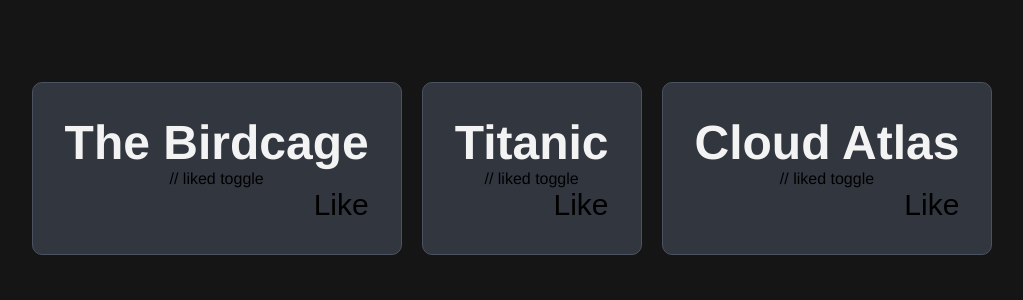
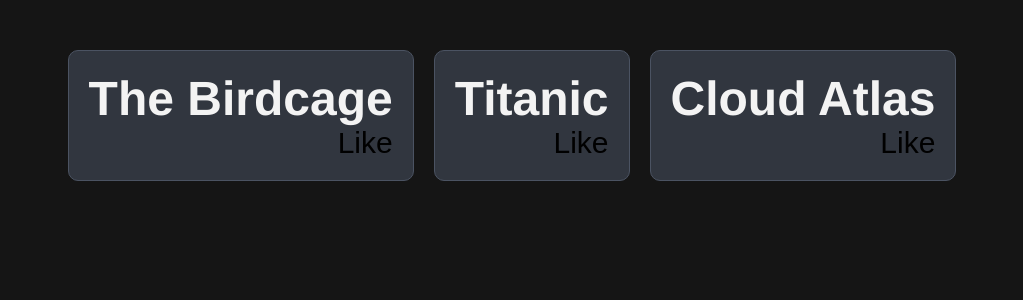
Before and after one commit to ajkeener/my-react-app, a React (Vite) app: page / in a window 1280 px wide. Shown: the top 300 px of the page, without its empty margins (128-1151 px from the left). Built offline with nearby package versions, Linux system fonts and the light colour scheme.

Commit message:
cleaned up imports, added useEffect for likes

```diff
--- a/src/App.jsx
+++ b/src/App.jsx
@@ -1,27 +1,26 @@
-import { useState } from 'react'
-import reactLogo from './assets/react.svg'
-import viteLogo from '/vite.svg'
-import './App.css'
+import { useState, useEffect } from 'react'
 
-// States demo
-// States are not persistent across page reloads
+
+// useEffect demo
+// For tracking likes
 const Card = ({ title }) => {
-  // add a "Liked" state
   const [hasLiked, setHasLiked] = useState(false);
+
+  useEffect(() => {
+  console.log(`${title} has been liked: ${hasLiked}`);
+});
+
 
   return(
     <div className="card" >
       <h2>{title}</h2>
 
-      // liked toggle
       <button onClick={() => setHasLiked(!hasLiked)}>
         {hasLiked ? 'Liked' : 'Like'}
       </button>
     </div>
   )
 }
-
-// if liked was passed as a Prop, cards would not be able to have an individual liked value
 
 const App = () => {
 
```
